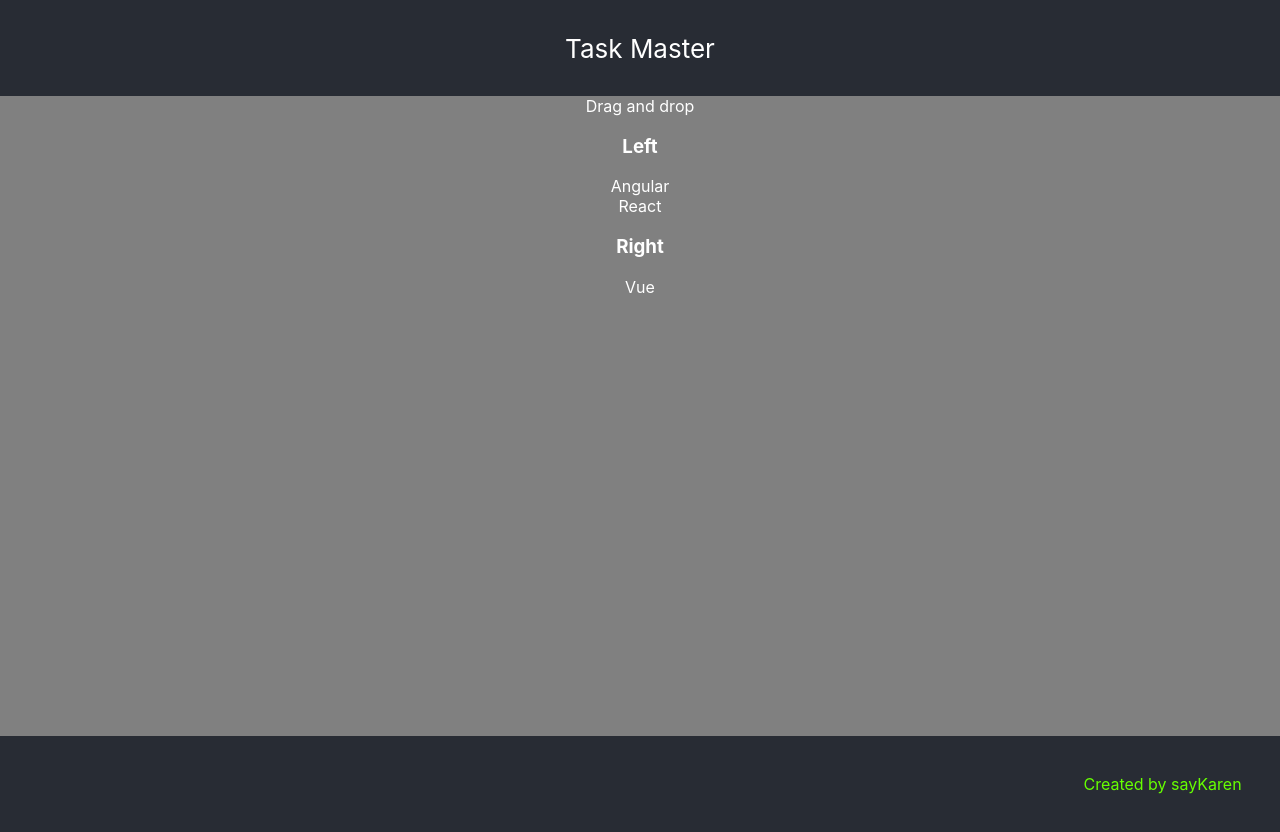
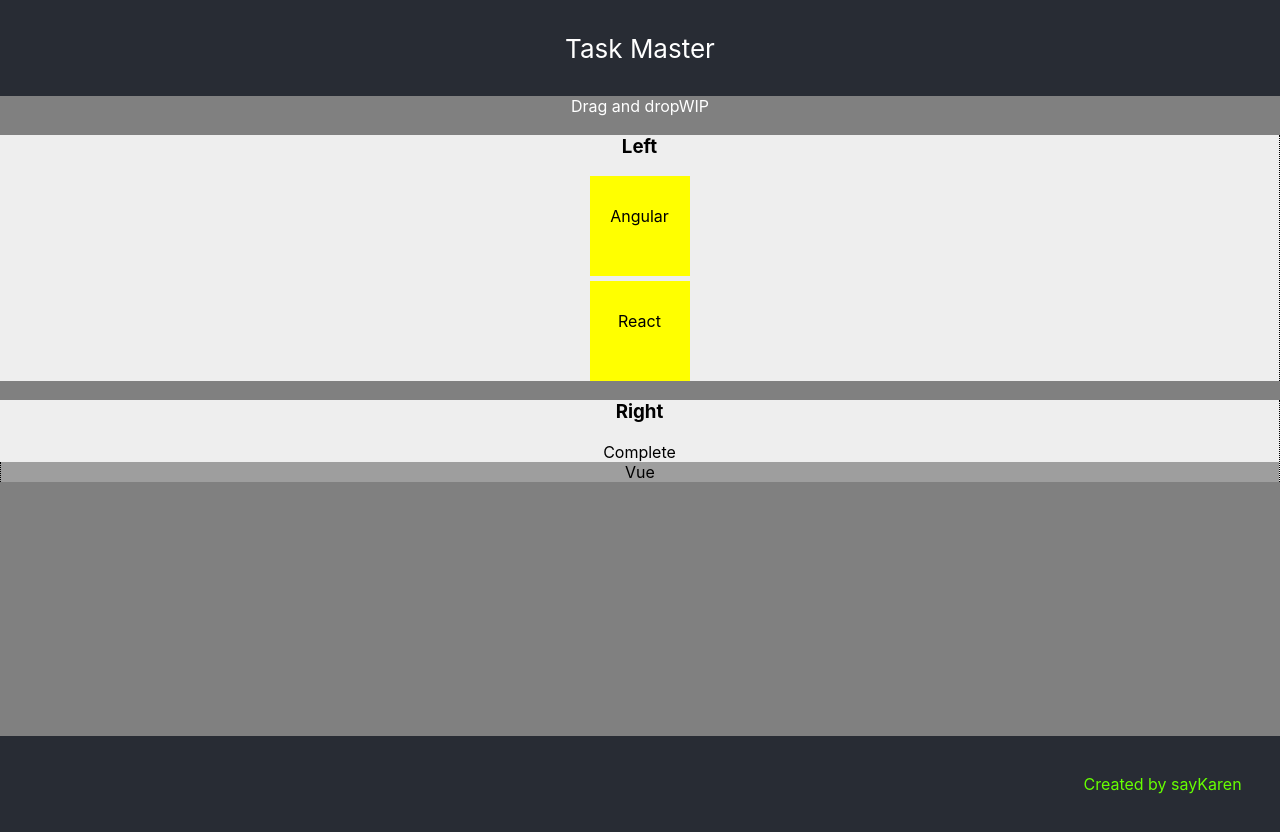
Before and after one commit to saykaren/TaskMaster, a React (Create React App) app: page / in a window 1280 px wide. Shown: the top 832 px of the page. Built offline with nearby package versions, Linux system fonts and the light colour scheme.

Commit message:
Dragging working need to clean up

```diff
--- a/src/Components/App/DragDrop.tsx
+++ b/src/Components/App/DragDrop.tsx
@@ -1,48 +1,98 @@
-import * as React from 'react';
-import { useState } from 'react';
+import * as React from "react";
+import { useState } from "react";
 
-export interface DragDropProps {
+export interface DragDropProps {}
 
+const DragDrop = ({}: DragDropProps) => {
+  const [tasks, setTasks] = useState([
+    { name: "Angular", category: "wip", bgcolor: "yellow" },
+    { name: "React", category: "wip", bgcolor: "pink" },
+    { name: "Vue", category: "complete", bgcolor: "skyblue" },
+  ]);
+  console.log({ tasks });
+  const onDragOver = (ev: React.SyntheticEvent<EventTarget>) => {
+    ev.preventDefault();
+  };
+
+  const onDrageStart = (
+    ev:
+      | DataTransfer
+      | React.SyntheticEvent<EventTarget>
+      | React.DragEvent
+      | JSX.Element
+      | any,
+    id: string
+  ) => {
+    console.log("dragstart:", id);
+    //   console.log(ev.type);
+
+    ev.dataTransfer.setData("id", id);
+
+    // //   ev.dataTransfer.
+    //   ev.dataTransfer.setData("id", id);
+  };
+
+  const onDrop = (ev: React.SyntheticEvent<EventTarget> | any, cat: string) => {
+    const id = ev.dataTransfer.getData("id");
+
+    const newTasks: any = [];
+    tasks.map((item) => {
+      if (item.name === id) {
+        item.category = cat;
       }
+      newTasks.push(item);
+    });
 
-const DragDrop = ({}: DragDropProps) =>{
-    const [tasks, setTasks] = useState(
-        [{name: "Angular", category: "wip", bgcolor: "yellow"},
-        {name: "React", category: "wip", bgcolor: "pink"},
-        {name: "Vue", category: "complete", bgcolor: "skyblue"},
-    ]
-    )
+    setTasks(newTasks);
+  };
 
-
-    return(
+  return (
     <div className="containerDrag">
       Drag and drop
-            {/* {tasks && tasks.map((item, indexItem) =>(
+      <span className="task-header">WIP</span>
+      <section>
+        <div className="wip">
+          <h1>Left</h1>
+          {tasks &&
+            tasks
+              .filter((item) => item.category === "wip")
+              .map((item, indexItem) => (
                 <div key={indexItem}>
+
+                  <div
+                    className="draggable"
+                    draggable={true}
+                    onDragStart={(e) => onDrageStart(e, item.name)}
+                    // onDragStart={(e)=>console.log(e)}
+                  >
                     {item.name}
                   </div>
-            ))} */}
-            <section>
-            <div>
-                <h1>Left</h1>
-                {tasks && tasks.filter(item=> item.category==="wip")
-                .map((item, indexItem) =>(
-                <div key={indexItem}>
-                    {item.name}
                 </div>
               ))}
         </div>
-            <div>
+        <div className="wip">
           <h1>Right</h1>
-                {tasks && tasks.filter(item=> item.category==="complete")
-                .map((item, indexItem) =>(
+          <span className="task-header">Complete</span>
+          {tasks &&
+            tasks
+              .filter((item) => item.category === "complete")
+              .map((item, indexItem) => (
                 <div key={indexItem}>
+
+                  <div
+                    className="droppable"
+                    onDragOver={(e) => {
+                      onDragOver(e);
+                    }}
+                    onDrop={(e) => onDrop(e, "complete")}
+                  >
                     {item.name}
+                  </div>
                 </div>
               ))}
         </div>
       </section>
     </div>
   );
-}
+};
 export default DragDrop;
--- a/src/Components/Styling/App.css
+++ b/src/Components/Styling/App.css
@@ -60,13 +60,14 @@ body {
 }
 
 .wip {
-  position: absolute;
-  width: 150px;
-  height: 100vh;
+  /* position: absolute; */
+  /* width: 150px;
+  height: 80vh;
   left: 0;
-  top: 10;
+  top: 10; */
   background-color: var(--light-background);
   border-right: 1px dotted;
+  color: var(--text-dark-color)
 }
 
 .header {
@@ -84,11 +85,11 @@ body {
 }
 
 .droppable {
-  position: absolute;
-  width: 150px;
-  height: 100vh;
+  /* position: absolute; */
+  /* width: 150px;
+  height: 80vh;
   right: 0;
-  top: 0;
+  top: 30%; */
   background-color: var(--dark-grey);
   border-left: 1px dotted;
 }
```
Lines whose indentation alone changed are shown as unchanged.
